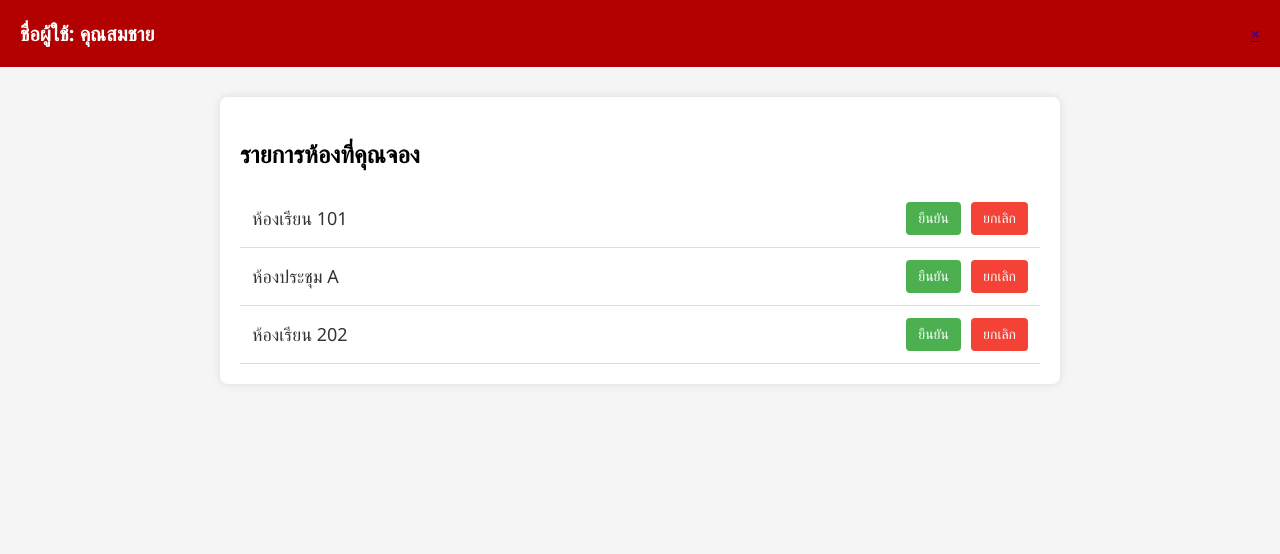
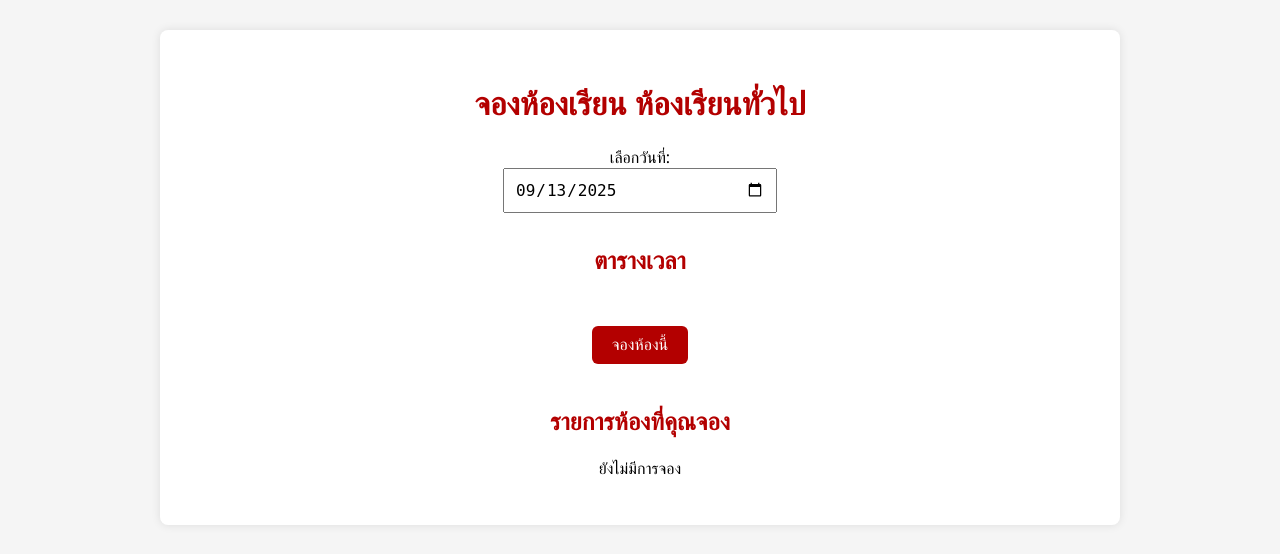
Before and after one commit to 6710535029s/cn331-as2, a Django app: template booking_room/booking/templates/booking/user_profile.html in a window 1280 px wide. Shown: the top 554 px of the page. Run offline with Django 5.2, Linux system fonts and the light colour scheme; the template is opened without the code that fills it: values that come from a table or form of the project are taken from there, others are empty; data comes from the database, SQL or seed files in the repository.

Commit message:
Update user_profile.html

```diff
--- a/booking_room/booking/templates/booking/user_profile.html
+++ b/booking_room/booking/templates/booking/user_profile.html
@@ -1,137 +1,143 @@
 <!--หน้านี้เป็นหน้า User Profile ที่ผู้ใช้สามารถ ดูรายการห้องที่ตัวเองจองไว้ได้ และมีปุ่มกดยกเลิก มุมขวาบนจะมีกากบาทเพื่อออกจากหน้านี้และกลับสู่หน้าHome-->
-
+{% load static %}
 <!DOCTYPE html>
 <html lang="th">
 <head>
   <meta charset="UTF-8">
-  <title>โปรไฟล์ผู้ใช้</title>
+  <title>จองห้องเรียน {{ classroom.name }}</title>
   <style>
     body {
       font-family: 'Segoe UI', sans-serif;
+      background-color: #f5f5f5;
       margin: 0;
-      padding: 0;
-      background-color: #f5f5f5;
+      padding: 30px;
     }
 
-    header {
-      background-color: #b30000;
-      color: white;
-      padding: 20px;
-      display: flex;
-      justify-content: space-between;
-      align-items: center;
-    }
-
-    .username {
-      font-size: 20px;
-      font-weight: bold;
-    }
-    /*ปุ่มออกจากหน้านี้*/
-
- .logout-button {
-      font-size: 16px;
-      text-decoration: none;
-      color: white;
-      padding: 6px 14px;
-      border: 1px solid white;
-      border-radius: 6px;
-      background-color: transparent;
-      transition: all 0.3s ease;
-    }
-
-    .logout-button:hover {
-      background-color: white;
+    h1, h2 {
+      text-align: center;
       color: #b30000;
     }
 
     .container {
-      max-width: 800px;
-      margin: 30px auto;
+      max-width: 900px;
+      margin: 0 auto;
       background-color: white;
-      padding: 20px;
+      padding: 30px;
       border-radius: 8px;
       box-shadow: 0 0 10px rgba(0,0,0,0.1);
     }
 
-    .booking-item {
-      display: flex;
-      justify-content: space-between;
-      align-items: center;
-      padding: 12px;
-      border-bottom: 1px solid #ddd;
+    .calendar {
+      margin-bottom: 30px;
+      text-align: center;
     }
 
-    .room-name {
-      font-size: 18px;
-      color: #333;
+    .calendar input {
+      padding: 10px;
+      font-size: 16px;
+      width: 250px;
     }
 
-    .action-buttons {
-      display: flex;
-      gap: 10px;
+    .schedule {
+      display: grid;
+      grid-template-columns: repeat(3, 1fr);
+      gap: 15px;
+      margin-top: 20px;
     }
 
-    .confirm-btn {
+    .slot {
+      padding: 15px;
+      border-radius: 6px;
+      text-align: center;
+      font-weight: bold;
+      color: white;
+      font-size: 16px;
+    }
+
+    .available {
       background-color: #4CAF50;
+    }
+
+    .unavailable {
+      background-color: #f44336;
+    }
+
+    .bookings {
+      margin-top: 40px;
+    }
+
+    .booking-item {
+      background-color: #e0e0e0;
+      padding: 10px;
+      border-radius: 6px;
+      margin-bottom: 10px;
+      font-weight: bold;
+    }
+
+    .form-section {
+      margin-top: 30px;
+      text-align: center;
+    }
+
+    .form-section button {
+      background-color: #b30000;
       color: white;
       border: none;
-      padding: 8px 12px;
-      border-radius: 4px;
+      padding: 10px 20px;
+      font-size: 16px;
+      border-radius: 6px;
       cursor: pointer;
-      font-size: 14px;
     }
 
-    .confirm-btn:hover {
-      background-color: #388E3C;
-    }
-
-    .cancel-btn {
-      background-color: #f44336;
-      color: white;
-      border: none;
-      padding: 8px 12px;
-      border-radius: 4px;
-      cursor: pointer;
-      font-size: 14px;
-    }
-
-    .cancel-btn:hover {
-      background-color: #d32f2f;
+    .form-section button:hover {
+      background-color: #990000;
     }
   </style>
 </head>
 <body>
 
-  <header>
-    <div class="username">ชื่อผู้ใช้: คุณสมชาย</div>
-    <a href="/logout/" class="exit-link" title="ออกจากระบบ">×</a>
-  </header>
+  <div class="container">
+    <h1>จองห้องเรียน {{ classroom.name }}</h1>
 
-  <div class="container">
-    <h2>รายการห้องที่คุณจอง</h2>
+    <form method="post">
+      {% csrf_token %}
+      <div class="calendar">
+        <label for="id_date">เลือกวันที่:</label><br>
+        {{ form.date }}
+      </div>
 
-    <div class="booking-item">
-      <div class="room-name">ห้องเรียน 101</div>
-      <div class="action-buttons">
-        <button class="confirm-btn">ยืนยัน</button>
-        <button class="cancel-btn">ยกเลิก</button>
+      <h2>ตารางเวลา</h2>
+      <div class="schedule">
+        {% for hour in available_hours %}
+          {% if hour in booked_hours %}
+            <div class="slot unavailable">
+              {{ hour|time:"H:i" }} - {{ hour|add:"1"|time:"H:i" }}<br>ไม่ว่าง
+            </div>
+          {% else %}
+            <label>
+              <input type="radio" name="hour" value="{{ hour }}" style="display:none;">
+              <div class="slot available">
+                {{ hour|time:"H:i" }} - {{ hour|add:"1"|time:"H:i" }}<br>ว่าง
+              </div>
+            </label>
+          {% endif %}
+        {% endfor %}
       </div>
-    </div>
 
-    <div class="booking-item">
-      <div class="room-name">ห้องประชุม A</div>
-      <div class="action-buttons">
-        <button class="confirm-btn">ยืนยัน</button>
-        <button class="cancel-btn">ยกเลิก</button>
+      <div class="form-section">
+        <button type="submit">จองห้องนี้</button>
       </div>
-    </div>
+    </form>
 
-    <div class="booking-item">
-      <div class="room-name">ห้องเรียน 202</div>
-      <div class="action-buttons">
-        <button class="confirm-btn">ยืนยัน</button>
-        <button class="cancel-btn">ยกเลิก</button>
-      </div>
+    <div class="bookings">
+      <h2>รายการห้องที่คุณจอง</h2>
+      {% for booking in bookings %}
+        <div class="booking-item">
+          {{ booking.classroom.name }} | {{ booking.date }} | {{ booking.hour|time:"H:i" }}
+        </div>
+      {% empty %}
+        <p style="text-align:center;">ยังไม่มีการจอง</p>
+      {% endfor %}
     </div>
   </div>
 
```
